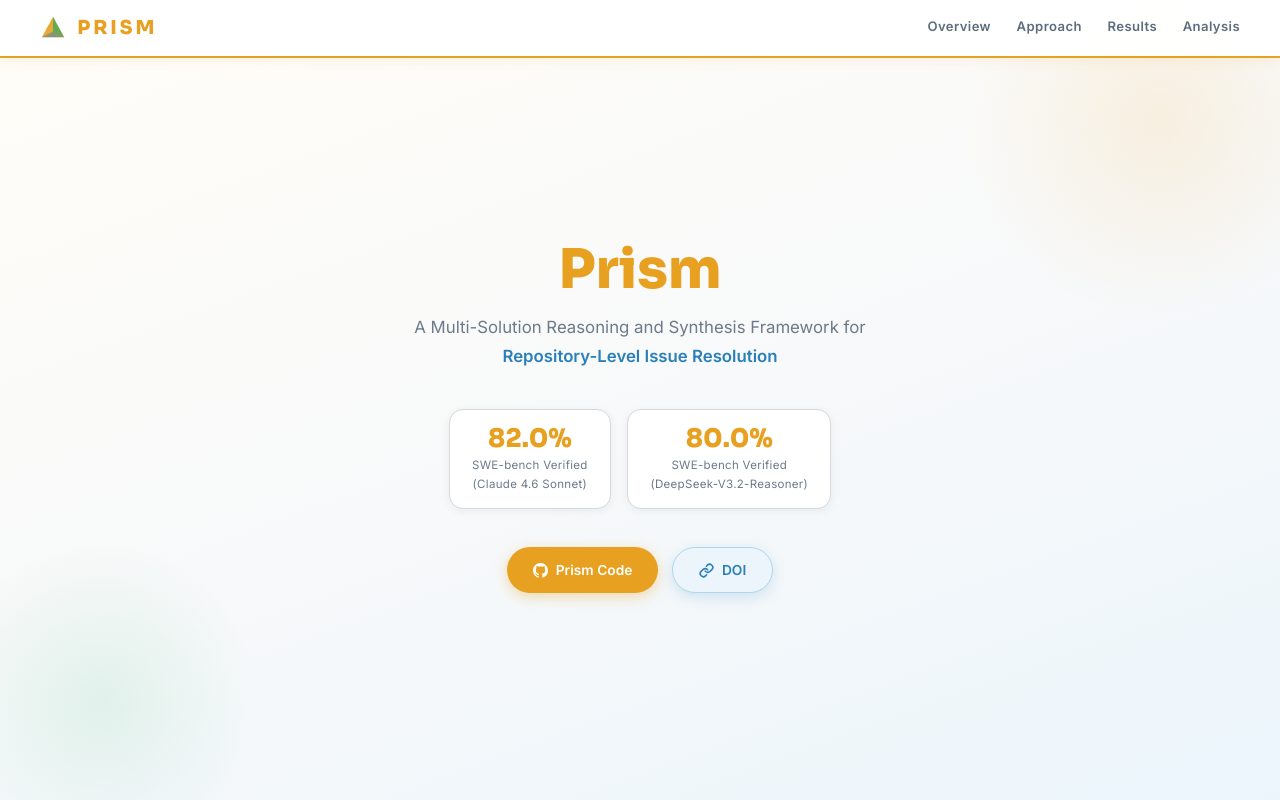
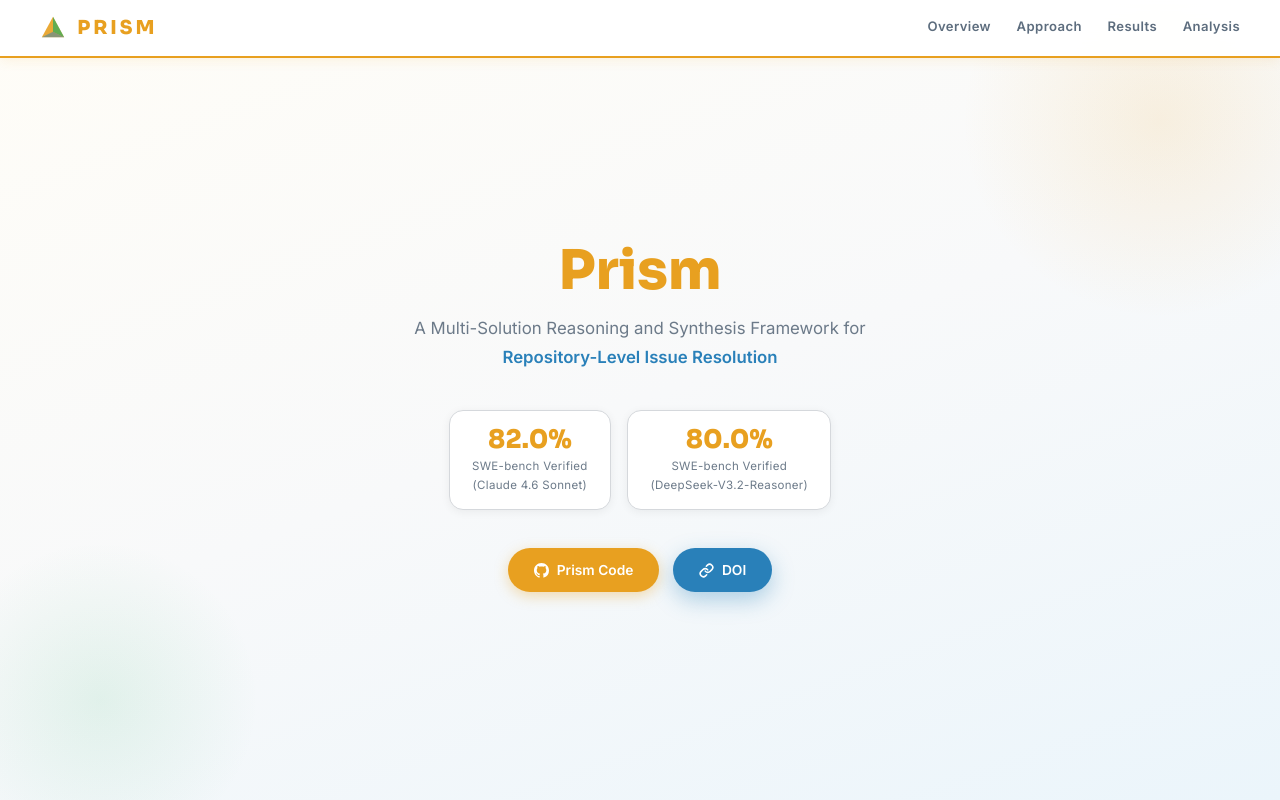
Before and after one commit to prism-agent-code/prism-agent-code.github.io, a plain HTML site: page index.html in a window 1280 px wide. Shown: the top 800 px of the page. Drawn offline with Linux system fonts and the light colour scheme.

Commit message:
Update index.html

```diff
--- a/index.html
+++ b/index.html
@@ -514,13 +514,6 @@
       .hero-stats { gap:.7rem; }
     }
     .btn-doi {
-  background: var(--blue-lt);
-  border: 1.5px solid var(--blue-mid);
-  color: var(--blue);
-  box-shadow: 0 4px 14px rgba(41,128,185,.18);
-    }
-    .btn-doi:hover {
-      transform: translateY(-2px);
       background: var(--blue);
       color: #fff;
       border-color: var(--blue);
```
